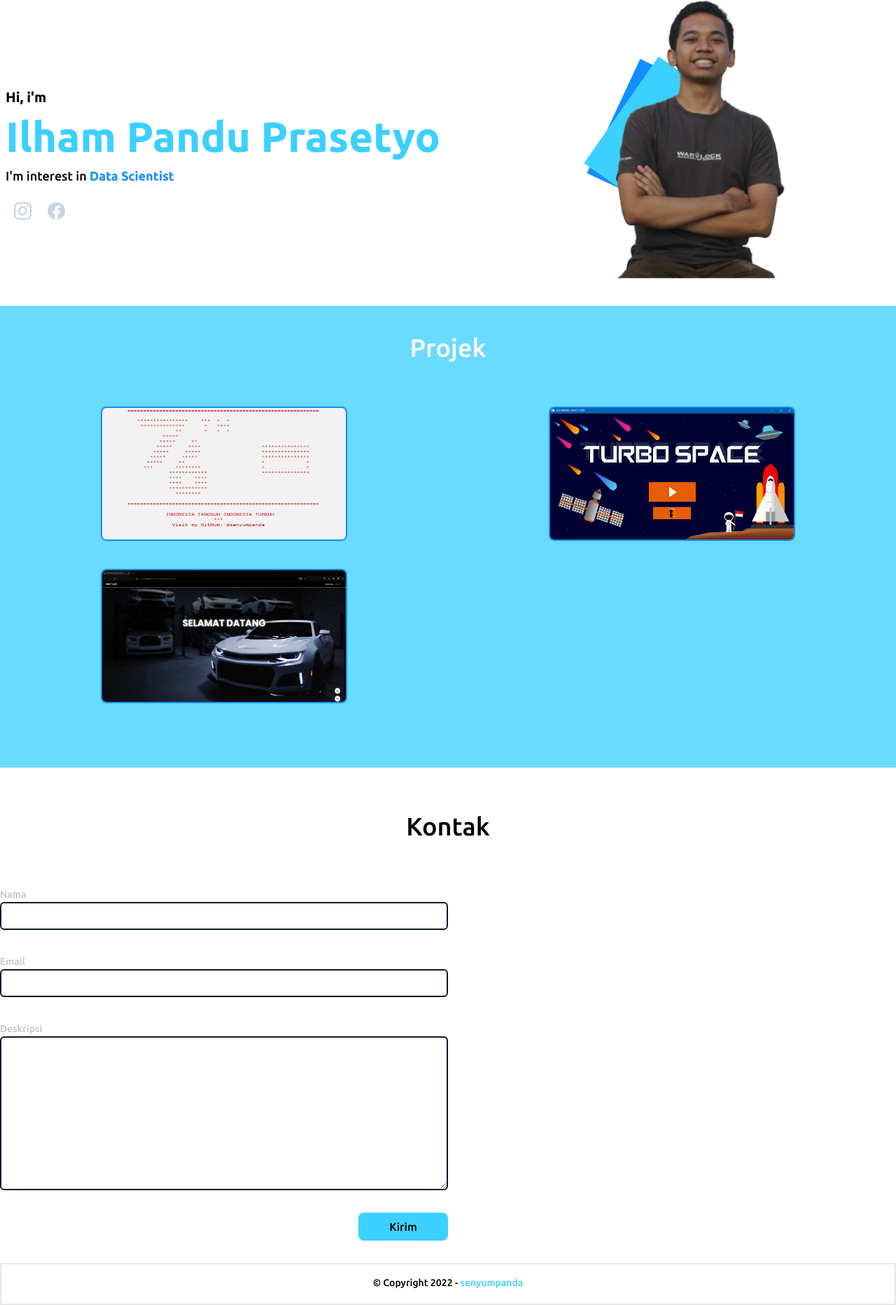
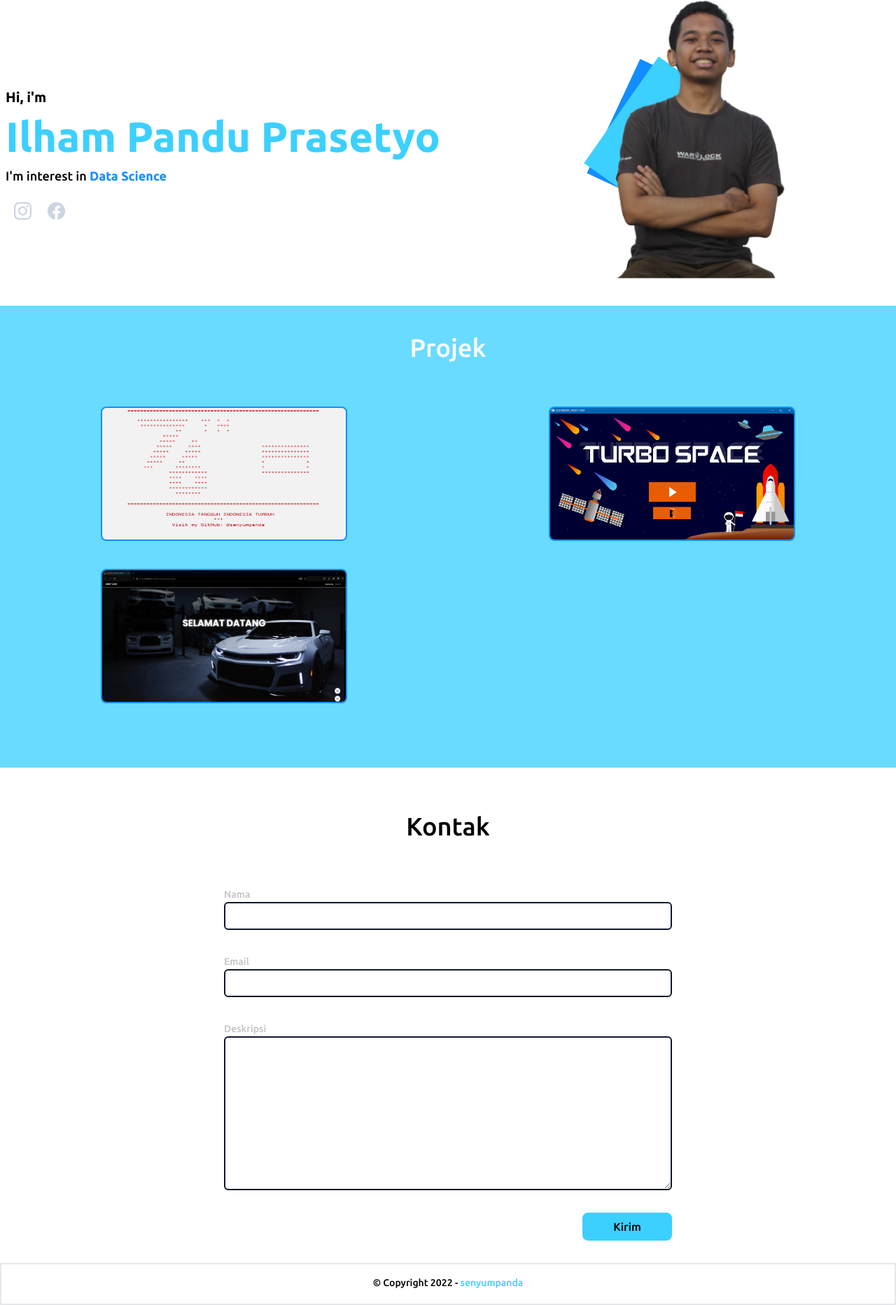
Before and after one commit to senyumpanda/senyumpanda.github.io, a website: page index.html in a window 1280 px wide. Shown: the part 145-2010 px from the top of the page at 70% size. Drawn offline with Linux system fonts and the light colour scheme.

Commit message:
memperbaharui data

```diff
--- a/index.html
+++ b/index.html
@@ -76,7 +76,7 @@
                     ">Ilham Pandu Prasetyo</h1>
                     <h2 class="font-medium text-md sm:text-lg lg:text-lg">I'm interest in <span
                             class="font-semibold text-secondary_dark">Data
-                            Scientist</span></h2>
+                            Science</span></h2>
                     <div class="flex items-center mt-3">
                         <!-- Instagram -->
                         <a href="https://instagram.com/panduu.prstyo" target="_blank"
@@ -231,7 +231,7 @@
             <!-- Peringatan End -->
 
             <form action="" name="senyumpanda-form-kontak">
-                <div id="form-kontak" class="w-full md:w-[36rem] xl:w-[40rem]">
+                <div id="form-kontak" class="w-full md:w-[36rem] md:mx-auto xl:w-[40rem] xl:mx-auto">
                     <div class="input-label mb-8">
                         <label for="nama" class="text-sm text-big_secondary">Nama</label>
                         <input type="text" name="nama" id="nama"
```
Also changed, not shown: css/style.css.
